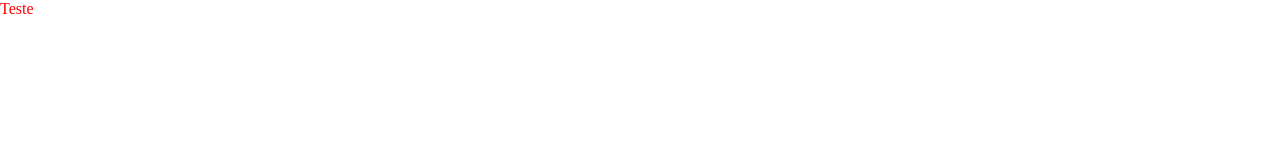
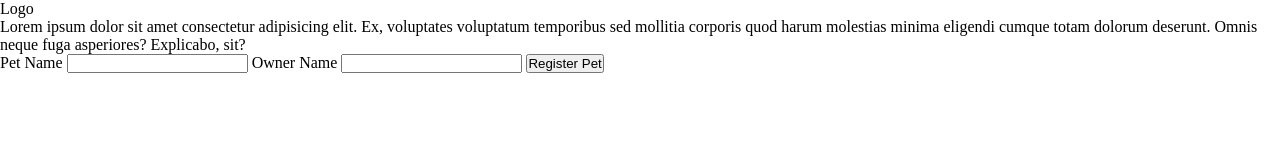
Before and after one commit to italloalexsander/sign-up-form, a plain HTML site: page index.html in a window 1280 px wide. Drawn offline with Linux system fonts and the light colour scheme.

Commit message:
Add main page structure

```diff
--- a/index.html
+++ b/index.html
@@ -8,6 +8,25 @@
     <link rel="stylesheet" href="style.css">
 </head>
 <body>
-    <p class="Paragraph">Teste</p>
+    <div class="sidebar">
+        <div class="background-image">
+            <p>Logo</p>
+        </div>
+    </div>
+    <div class="main-wrapper">
+        <div class="description">
+            <p>Lorem ipsum dolor sit amet consectetur adipisicing elit. Ex, voluptates voluptatum temporibus sed mollitia corporis quod harum molestias minima eligendi cumque totam dolorum deserunt. Omnis neque fuga asperiores? Explicabo, sit?</p>
+        </div>
+        <div class="form-wrapper">
+            <form>
+                <label for="petName">Pet Name</label>
+                <input type="text" id="petName">
+
+                <label for="ownerName">Owner Name</label>
+                <input type="text" id="ownerName">
+                <button type="submit">Register Pet</button>
+            </form>
+        </div>
+    </div>
 </body>
 </html>
```
Also changed, not shown: img/Dog.jpg (added).
